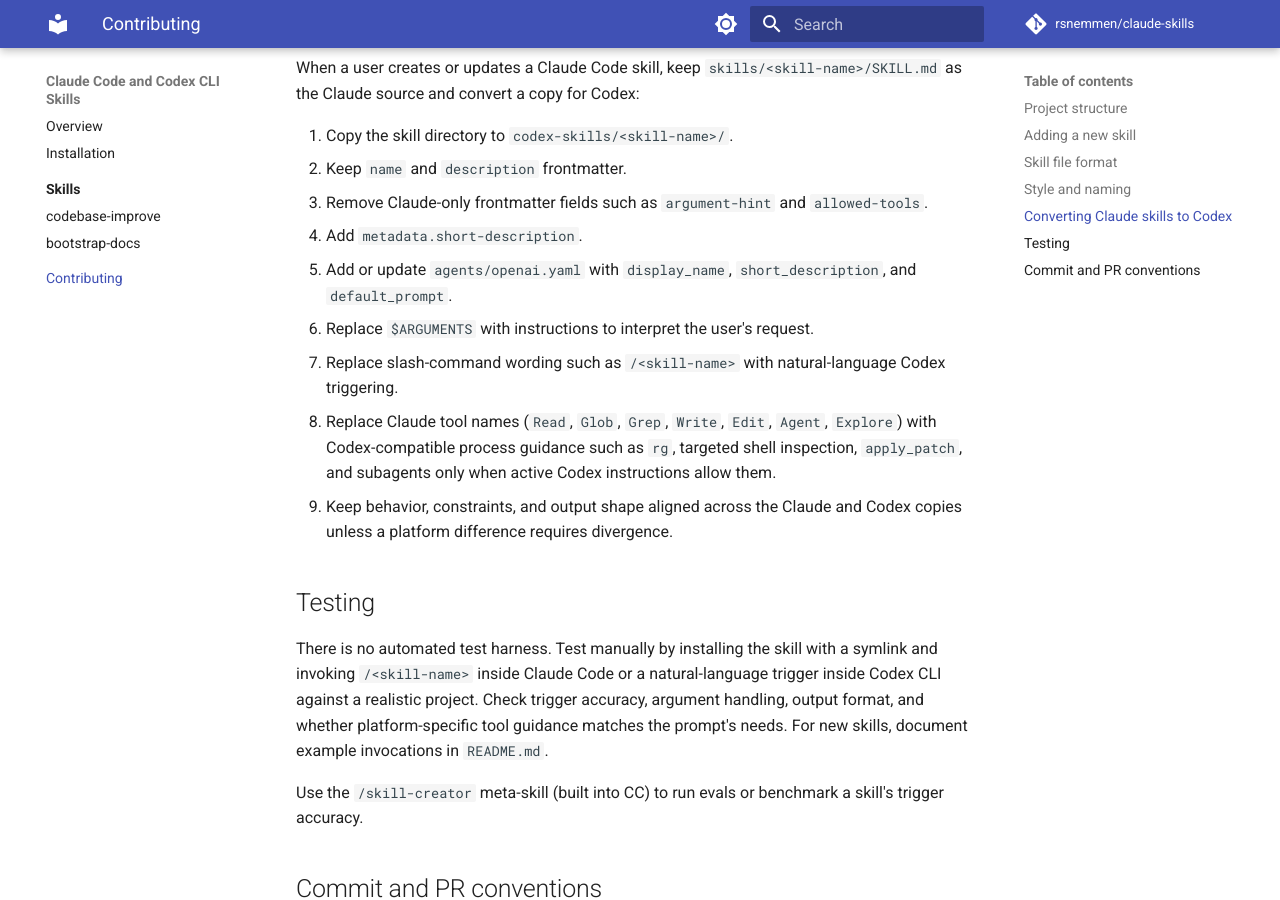
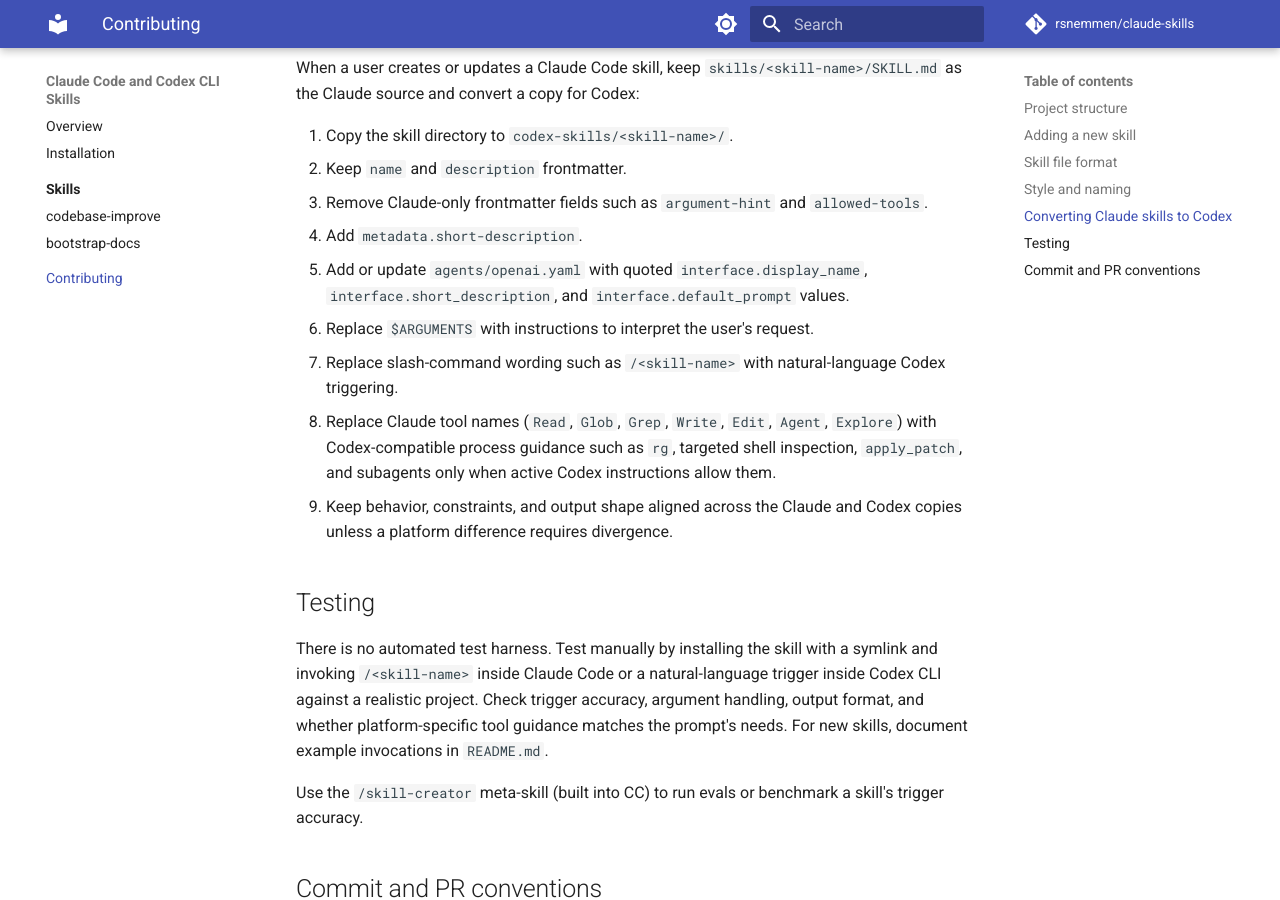
Before and after one commit to rsnemmen/claude-skills, an MkDocs documentation site: the page built from docs/contributing.md, in a window 1280 px wide and 900 px high, scrolled down 1352 px. Built offline with MkDocs 1.6.1 and Material for MkDocs 9.7.7, drawn with Linux system fonts in a browser that asks for light colours; comment, search, counter and statistics services are not loaded.

Commit message:
Align Codex skill OpenAI metadata

```diff
--- a/docs/contributing.md
+++ b/docs/contributing.md
@@ -43,7 +43,7 @@
 2. Keep `name` and `description` frontmatter.
 3. Remove Claude-only frontmatter fields such as `argument-hint` and `allowed-tools`.
 4. Add `metadata.short-description`.
-5. Add or update `agents/openai.yaml` with `display_name`, `short_description`, and `default_prompt`.
+5. Add or update `agents/openai.yaml` with quoted `interface.display_name`, `interface.short_description`, and `interface.default_prompt` values.
 6. Replace `$ARGUMENTS` with instructions to interpret the user's request.
 7. Replace slash-command wording such as `/<skill-name>` with natural-language Codex triggering.
 8. Replace Claude tool names (`Read`, `Glob`, `Grep`, `Write`, `Edit`, `Agent`, `Explore`) with Codex-compatible process guidance such as `rg`, targeted shell inspection, `apply_patch`, and subagents only when active Codex instructions allow them.
```
Also changed, not shown: AGENTS.md (+1 -1 lines), CLAUDE.md (+1 -1 lines), 2 other files.
